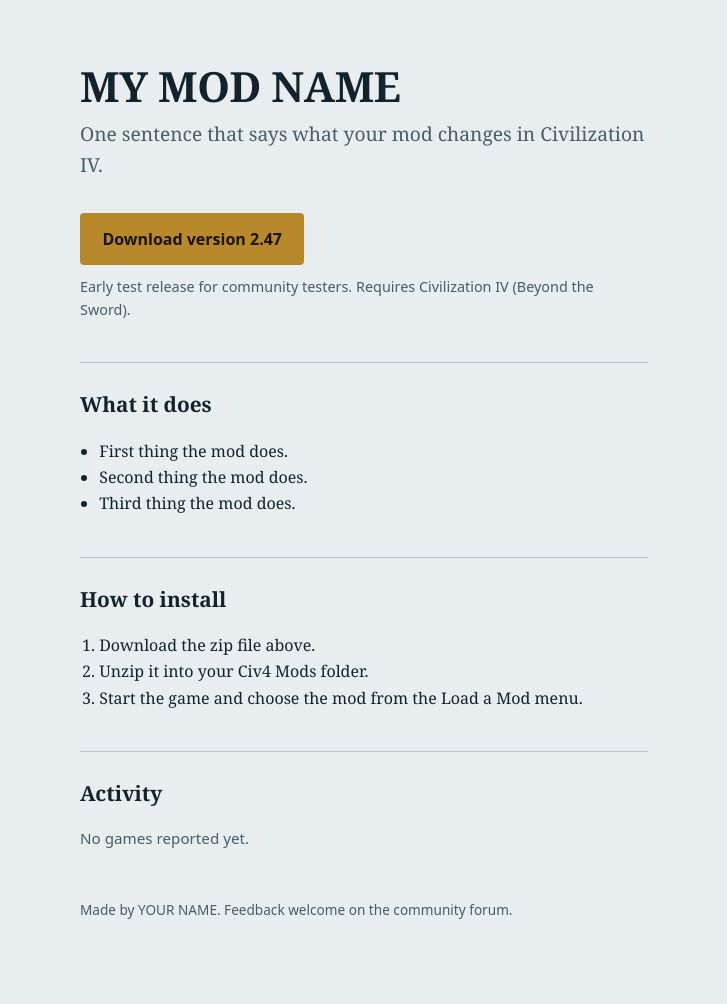
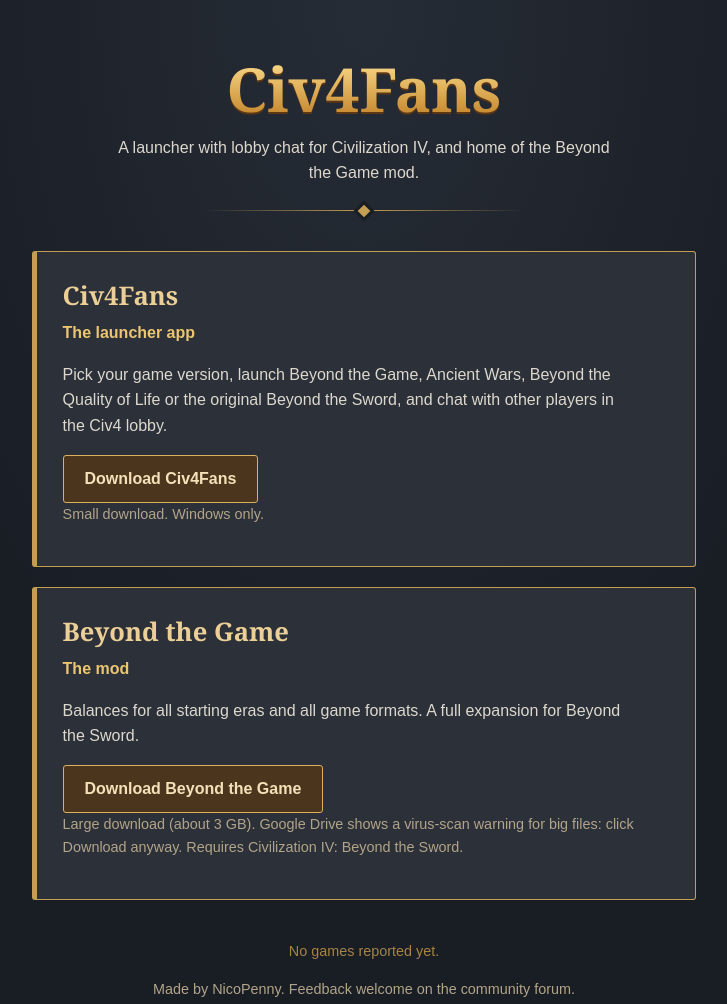
Before and after one commit to NicoPenny/Civ4Fans, a plain HTML site: page index.html in a window 1280 px wide. Shown: the whole page, without its empty margins (276-1003 px from the left). Before the commit the page ends 969 px from the top, so only its background shows below. Drawn offline with Linux system fonts and the light colour scheme.

Commit message:
Revise mod title, description, and styles
Updated title and description for the mod. Refined styles and layout for improved aesthetics and usability.

```diff
--- a/index.html
+++ b/index.html
@@ -3,106 +3,138 @@
 <head>
 <meta charset="utf-8">
 <meta name="viewport" content="width=device-width, initial-scale=1">
-<title>MY MOD NAME for Civilization IV</title>
-<meta name="description" content="Download MY MOD NAME, a mod for Civilization IV.">
+<title>Civ4Fans</title>
+<meta name="description" content="Civ4Fans: a launcher with lobby chat for Civilization IV, and the Beyond the Game mod.">
 <style>
+  /* Colours taken from the Civ4Fans app (C4F_Main.cpp) */
   :root {
-    --bg: #e8edef;
-    --ink: #14232b;
-    --muted: #4a5c65;
-    --line: #b7c4ca;
-    --accent: #1d5f6b;
-    --btn: #b8892b;
-    --btn-ink: #1a1304;
-  }
-  @media (prefers-color-scheme: dark) {
-    :root {
-      --bg: #172126;
-      --ink: #e6eaea;
-      --muted: #9fb0b8;
-      --line: #33444c;
-      --accent: #7cc3cf;
-      --btn: #d4a64a;
-      --btn-ink: #1a1304;
-    }
+    --bg: #191d24;          /* BG_COLOR */
+    --panel: #2b3039;       /* PANEL_COLOR */
+    --panel-hover: #39404b; /* PANEL_HOVER */
+    --gold: #c49e52;        /* GOLD_COLOR */
+    --gold-light: #ebc570;
+    --gold-dark: #a68446;
+    --title: #ebcf97;
+    --text: #f0f0eb;        /* TEXT_COLOR */
+    --body: #dcd8cd;
+    --muted: #b2a489;
+    --btn: #4b361d;
+    --btn-hover: #5e4423;
+    --btn-border: #dcb15e;
+    --btn-text: #f5e1b9;
   }
   * { box-sizing: border-box; }
+  html { background: var(--bg); }
   body {
     margin: 0;
-    background: var(--bg);
-    color: var(--ink);
+    min-height: 100vh;
+    color: var(--body);
+    font-family: Arial, "Segoe UI", sans-serif;
+    line-height: 1.6;
+    background: radial-gradient(ellipse at top, #262c36 0%, var(--bg) 55%);
+  }
+  main { max-width: 44rem; margin: 0 auto; padding: 3.5rem 1.25rem 3rem; }
+
+  header { text-align: center; margin-bottom: 2.5rem; }
+  h1 {
+    margin: 0;
     font-family: Georgia, "Times New Roman", serif;
-    line-height: 1.65;
+    font-size: clamp(2.6rem, 9vw, 3.8rem);
+    line-height: 1.1;
+    font-weight: 700;
+    background: linear-gradient(#ffe191, #be7d23);
+    -webkit-background-clip: text;
+    background-clip: text;
+    color: transparent;
+    filter: drop-shadow(0 2px 0 #5c3714);
   }
-  main { max-width: 38rem; margin: 0 auto; padding: 4rem 1.25rem 3rem; }
-  h1 { font-size: 2.6rem; line-height: 1.1; margin: 0 0 .5rem; letter-spacing: -.01em; }
-  .tagline { font-size: 1.2rem; color: var(--muted); margin: 0 0 2rem; }
-  .download {
+  .tagline { margin: .75rem auto 0; max-width: 32rem; color: var(--body); }
+  .rule {
+    position: relative; height: 1px; margin: 1.5rem auto 0; max-width: 20rem;
+    background: linear-gradient(90deg, transparent, var(--gold), transparent);
+  }
+  .rule::after {
+    content: ""; position: absolute; left: 50%; top: 50%;
+    width: 9px; height: 9px; background: var(--gold);
+    transform: translate(-50%, -50%) rotate(45deg);
+    box-shadow: 0 0 0 3px var(--bg);
+  }
+
+  .panel {
+    background: var(--panel);
+    border: 1px solid var(--gold);
+    border-left-width: 5px;
+    border-radius: 3px;
+    padding: 1.5rem 1.6rem;
+    margin-bottom: 1.25rem;
+  }
+  .panel:hover { background: var(--panel-hover); border-color: var(--gold-light); }
+  h2 {
+    margin: 0 0 .2rem;
+    font-family: Georgia, "Times New Roman", serif;
+    font-size: 1.6rem;
+    color: var(--title);
+  }
+  .sub { margin: 0 0 .8rem; color: var(--gold-light); font-weight: 700; }
+  .panel p { margin: 0 0 1rem; max-width: 36rem; }
+  .note { font-size: .9rem; color: var(--muted); margin: .7rem 0 0; }
+  .btn {
     display: inline-block;
     background: var(--btn);
-    color: var(--btn-ink);
-    font-family: system-ui, sans-serif;
-    font-weight: 600;
-    padding: .8rem 1.4rem;
-    border-radius: 4px;
+    color: var(--btn-text);
+    border: 1px solid var(--btn-border);
+    border-radius: 3px;
+    padding: .65rem 1.3rem;
+    font-weight: 700;
     text-decoration: none;
   }
-  .download:hover { filter: brightness(1.08); }
-  .download:focus-visible, a:focus-visible { outline: 3px solid var(--accent); outline-offset: 3px; }
-  .version { font-family: system-ui, sans-serif; font-size: .9rem; color: var(--muted); margin: .6rem 0 0; }
-  section { margin-top: 2.5rem; padding-top: 1.5rem; border-top: 1px solid var(--line); }
-  h2 { font-size: 1.3rem; margin: 0 0 .5rem; }
-  ol, ul { padding-left: 1.2rem; }
-  a { color: var(--accent); }
-  .status { font-family: system-ui, sans-serif; font-size: .95rem; color: var(--muted); }
-  footer { margin-top: 3rem; font-family: system-ui, sans-serif; font-size: .85rem; color: var(--muted); }
+  .btn:hover { background: var(--btn-hover); color: #fff3d6; }
+  .btn:focus-visible { outline: 3px solid var(--gold-light); outline-offset: 3px; }
+
+  footer { margin-top: 2.5rem; text-align: center; font-size: .9rem; color: var(--muted); }
+  .status { color: var(--gold-dark); margin: 0 0 .4rem; }
 </style>
 </head>
 <body>
 <main>
-  <h1>MY MOD NAME</h1>
-  <p class="tagline">One sentence that says what your mod changes in Civilization IV.</p>
+  <header>
+    <h1>Civ4Fans</h1>
+    <p class="tagline">A launcher with lobby chat for Civilization IV, and home of the Beyond the Game mod.</p>
+    <div class="rule"></div>
+  </header>
 
-  <!-- Replace the link with your GitHub Release download URL (see steps) -->
-  <a class="download" href="https://drive.google.com/file/d/1LG1Y5_4I8MECB2cILaXU_PFwg9J1ocFp/view?usp=drive_link">Download version 2.47</a>
-  <p class="version">Early test release for community testers. Requires Civilization IV (Beyond the Sword).</p>
-
-  <section>
-    <h2>What it does</h2>
-    <ul>
-      <li>First thing the mod does.</li>
-      <li>Second thing the mod does.</li>
-      <li>Third thing the mod does.</li>
-    </ul>
+  <section class="panel">
+    <h2>Civ4Fans</h2>
+    <p class="sub">The launcher app</p>
+    <p>Pick your game version, launch Beyond the Game, Ancient Wars, Beyond the Quality of Life or the original Beyond the Sword, and chat with other players in the Civ4 lobby.</p>
+    <!-- Upload the app (zip or exe) to a GitHub Release, then this link works -->
+    <a class="btn" href="https://github.com/NicoPenny/Civ4fans/releases/latest">Download Civ4Fans</a>
+    <p class="note">Small download. Windows only.</p>
   </section>
 
-  <section>
-    <h2>How to install</h2>
-    <ol>
-      <li>Download the zip file above.</li>
-      <li>Unzip it into your Civ4 Mods folder.</li>
-      <li>Start the game and choose the mod from the Load a Mod menu.</li>
-    </ol>
+  <section class="panel">
+    <h2>Beyond the Game</h2>
+    <p class="sub">The mod</p>
+    <p>Balances for all starting eras and all game formats. A full expansion for Beyond the Sword.</p>
+    <!-- Paste your Google Drive sharing link between the quotes -->
+    <a class="btn" href="https://drive.google.com/file/d/1LG1Y5_4I8MECB2cILaXU_PFwg9J1ocFp/view?usp=drive_link">Download Beyond the Game</a>
+    <p class="note">Large download (about 3 GB). Google Drive shows a virus-scan warning for big files: click Download anyway. Requires Civilization IV: Beyond the Sword.</p>
   </section>
 
-  <section>
-    <h2>Activity</h2>
-    <!-- Phase 1: static text. Later a script will fill this in from your /ping endpoint. -->
+  <footer>
     <p class="status" id="status">No games reported yet.</p>
-  </section>
-
-  <footer>Made by YOUR NAME. Feedback welcome on the community forum.</footer>
+    <p>Made by NicoPenny. Feedback welcome on the community forum.</p>
+  </footer>
 </main>
 
 <script>
-  // Placeholder for phase 1. When the ping endpoint exists, set this to its address.
+  // Phase 1 placeholder. When the ping endpoint exists, put its address here.
   var STATUS_URL = "";
   if (STATUS_URL) {
     fetch(STATUS_URL)
       .then(function (r) { return r.json(); })
       .then(function (d) {
-        document.getElementById("status").textContent =
-          "Last game received: " + d.last_received;
+        document.getElementById("status").textContent = "Last game received: " + d.last_received;
       })
       .catch(function () {});
   }
```
